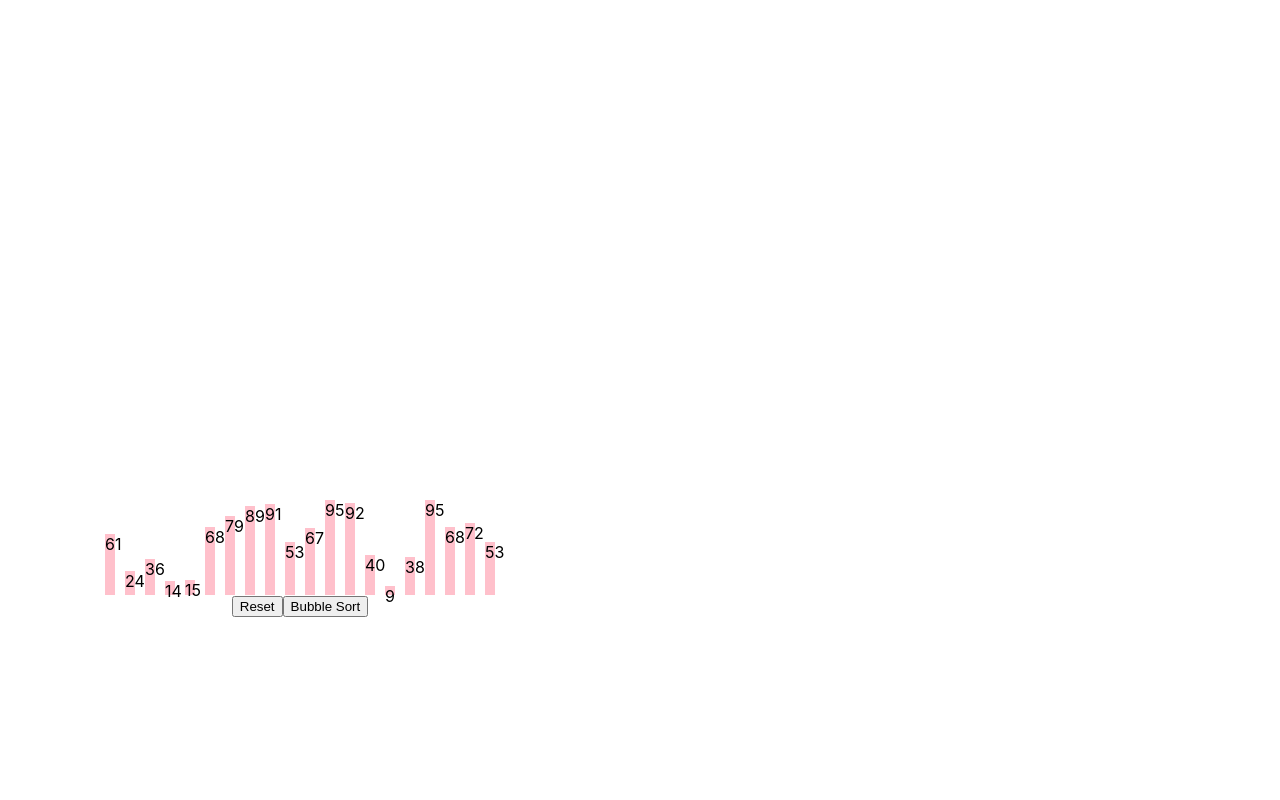
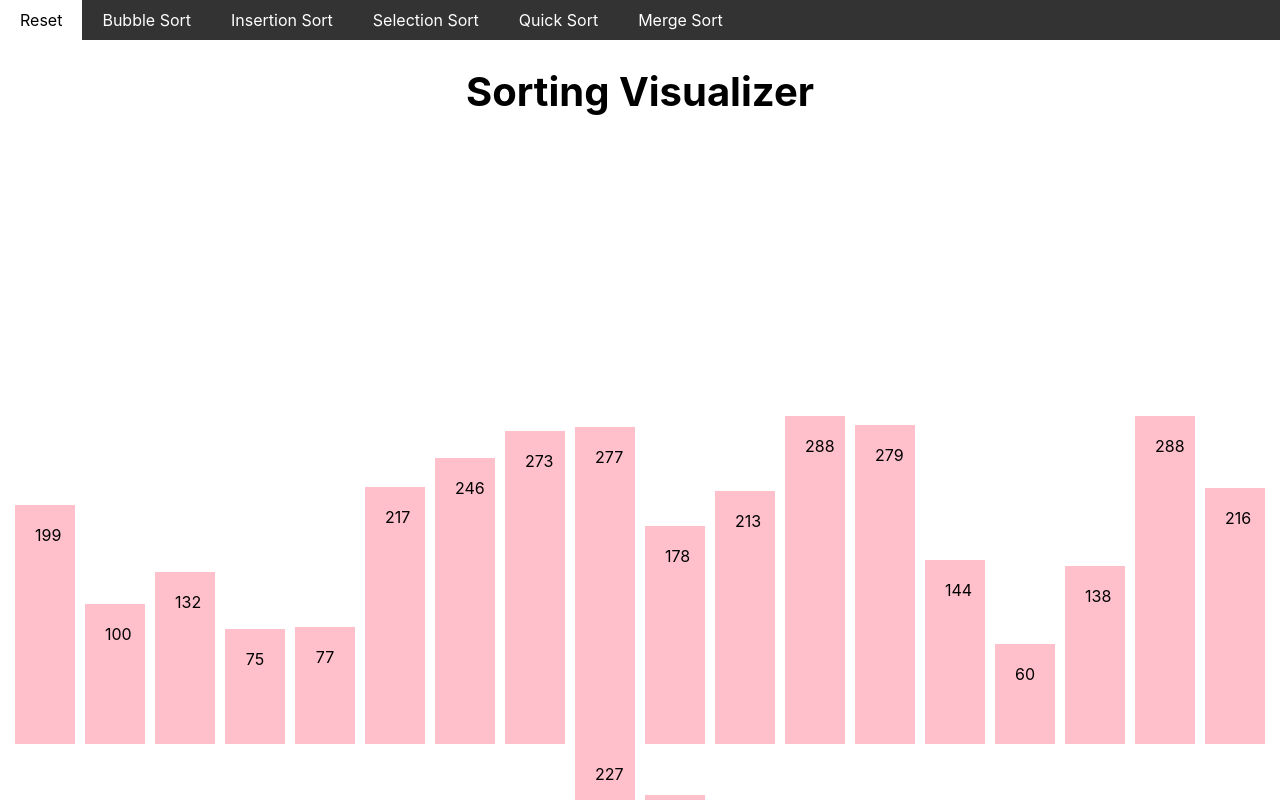
Before and after one commit to jiachengli1999/Sorting_visualizer, a React (Create React App) app in the folder my-app/: page / in a window 1280 px wide. Shown: the top 800 px of the page. Built offline with nearby package versions, Linux system fonts and the light colour scheme.

Commit message:
updated layout

```diff
--- /dev/null
+++ b/my-app/src/sorting/BubbleSort.js
@@ -0,0 +1,43 @@
+
+function BubbleSortAlgo(arr){
+    // push 4 times
+    var pairs= []
+    const length = arr.length
+    var res_arr = arr.slice()
+    for (var i=0; i< length-1; i++){
+        for(var j=0; j < length-i-1; j++){
+            let temp = res_arr[j]
+            let temp2 = res_arr[j+1]
+            var end = (j === length-i-2 ? true: false)
+            var reset = (j === 0) ? false : true
+            // 1st: Change iterating blocks to green
+            pairs.push([j, j+1, reset])
+            if (res_arr[j] > res_arr[j+1]){
+                [res_arr[j], res_arr[j+1]] = [res_arr[j+1], res_arr[j]]
+                // 2nd: change color to red for swapping
+                pairs.push([j, j+1])
+                // 3rd: swap bars
+                pairs.push([j, temp2, j+1, temp])
+                // 4th: change bar colors back to initial color
+                pairs.push([j, j+1, end])
+            }
+            else{
+                // 2nd: no change
+                pairs.push([-1])
+                // 3rd: no change
+                pairs.push([-1])
+                // 4th: change color if end
+                if (end) {
+                    pairs.push([j, j+1, end])
+                }
+                else{ pairs.push([-1])}
+            }
+        }
+    }
+    const sorted = arr.slice().sort((a, b) => a - b)
+    console.log(res_arr)
+    console.log(sorted)
+    return pairs
+}
+
+export default BubbleSortAlgo
--- a/my-app/src/sorting/sortingVisualizer.css
+++ b/my-app/src/sorting/sortingVisualizer.css
@@ -1,15 +1,43 @@
 .container{
-    position: absolute;
-    top: 500px;
-    left:100px;
+    position: relative;
+    height: 100%;
+
 }
 
+.button_section{
+    /* border: 5px solid black; */
+    background-color: #333;
+    height: 40px;
+}
+
+.button_section label{
+    color: white;
+    float: left;
+    padding: 10px 20px;
+}
+
+.button_section label:hover{
+    background-color: white;
+    color: black;
+    overflow: hidden;
+}
 .bar{
     display: inline-block;
-    width: 10px;
+    width: 20px;
     /* Make bars up right: */
     vertical-align: bottom;
-    text-align: center;
-    /* padding: 5px; */
+    /* separate bars */
     margin: 0px 5px;
+    /* Make individual bars bigger */
+    padding: 20px;
 }
+
+.graph_section{
+    position: relative;
+    margin-top: 300px;
+
+}
+
+.title{
+    font-size: 20px;
+}
--- a/my-app/src/sorting/sortingVisualizer.js
+++ b/my-app/src/sorting/sortingVisualizer.js
@@ -1,13 +1,18 @@
 import React, {Component} from 'react'
 import './sortingVisualizer.css'
+import BubbleSortAlgo from './BubbleSort.js'
 
 const ANIMATION_SPEED= 10
+const INITIAL_COLOR = 'pink'
+const SUCCESS_COLOR = '#7FFFD4' // also iteration color
+const SWAP_COLOR = '#F08080'
+const DONE_COLOR = '#E6E6FA'
 
 class SortingVisualizer extends Component{
     constructor(){
         super()
         this.state = ({
-            arr: []
+            arr: [],
         })
         this.resetArr = this.resetArr.bind(this)
         this.BubbleSort = this.BubbleSort.bind(this)
@@ -29,25 +34,24 @@ class SortingVisualizer extends Component{
         const array_bars = document.getElementsByClassName('bar')
         const animation = BubbleSortAlgo(this.state.arr)
         for (var i=0; i <animation.length; i++){
-            var changeToGreen = (i%4===0)
             if (animation[i][0] === -1){
                 continue;
             }
-            else if (changeToGreen){
+            else if (i%4===0){
                 const [barIndex1, barIndex2, reset] = animation[i]
                 setTimeout(function(index1, index2){
-                    array_bars[index1].style.backgroundColor ='green'
-                    array_bars[index2].style.backgroundColor = 'green'
+                    array_bars[index1].style.backgroundColor = SUCCESS_COLOR
+                    array_bars[index2].style.backgroundColor = SUCCESS_COLOR
                     if (reset){
-                        array_bars[index1-1].style.backgroundColor = 'pink'
+                        array_bars[index1-1].style.backgroundColor = INITIAL_COLOR
                     }
                 }, i*ANIMATION_SPEED, barIndex1, barIndex2)
             }
             else if (i%4 === 1){
                 const [barIndex1, barIndex2] = animation[i]
                 setTimeout(function(index1, index2){
-                    array_bars[index1].style.backgroundColor ='red'
-                    array_bars[index2].style.backgroundColor = 'red'
+                    array_bars[index1].style.backgroundColor =SWAP_COLOR
+                    array_bars[index2].style.backgroundColor = SWAP_COLOR
                 }, i*ANIMATION_SPEED, barIndex1, barIndex2)
             }
             else if (i%4 === 2){
@@ -63,8 +67,8 @@ class SortingVisualizer extends Component{
             }
             else if(i%4 ===3){
                 const [barIndex1, barIndex2, end] = animation[i]
-                const color1 = 'pink'
-                const color2 = end ? 'purple' : 'pink'
+                const color1 = INITIAL_COLOR
+                const color2 = end ? DONE_COLOR : INITIAL_COLOR
                 setTimeout(function(index1, index2){
                     array_bars[index1].style.backgroundColor = color1
                     array_bars[index2].style.backgroundColor = color2
@@ -75,89 +79,67 @@ class SortingVisualizer extends Component{
             if (i === animation.length-1){
                 // make first column purple
                 setTimeout(()=>{
-                    array_bars[0].style.backgroundColor = 'purple'
+                    array_bars[0].style.backgroundColor = DONE_COLOR
                 }, i*ANIMATION_SPEED)
                 // make all columns green
                 setTimeout(() => {
                     for (var i=0; i < array_bars.length; i++){
-                        array_bars[i].style.backgroundColor = 'green'
+                        array_bars[i].style.backgroundColor = SUCCESS_COLOR
                     }
                 }, i*ANIMATION_SPEED)
             }
         }
+    }
+
+    InsertionSort(){
 
     }
 
+    SelectionSort(){
+
+    }
+
+    QuickSort(){
+
+    }
+
+    MergeSort(){
+
+    }
+
+
     render(){
         return(
+            <div>
+                <div className='button_section'>
+                    <label onClick={this.resetArr}>Reset</label>
+                    <label onClick={this.BubbleSort}>Bubble Sort</label>
+                    <label onClick={this.InsertionSort}>Insertion Sort</label>
+                    <label onClick={this.SelectionSort}>Selection Sort</label>
+                    <label onClick={this.QuickSort}>Quick Sort</label>
+                    <label onClick={this.MergeSort}>Merge Sort</label>
+                </div>
                 <div className='container'>
+                    <div className='title'><h1>Sorting Visualizer</h1></div>
                     <div className='graph_section'>
                         {this.state.arr.map((i, index) =>(
                             <div className='bar' key={index}
-                        style={{height: `${i}px`, backgroundColor: 'pink'}}>
-                            {i}
+                            style={{height: `${i}px`, backgroundColor: INITIAL_COLOR}}>
+                                <div className='text' key={index}>{i}</div>
                             </div>
                         ))}
                     </div>
-                <div className='button_section'>
-                    <button onClick={this.resetArr}>Reset</button>
-                    <button onClick={this.BubbleSort}>Bubble Sort</button>
                 </div>
             </div>
         )
     }
 }
 
-// returns a random number from 5-100
+// returns a random number from 50-300
 function getRandNum(){
-    const min = 5
-    const max = 100
+    const min = 50
+    const max = 300
     return Math.floor(min + Math.random() * (max - min))
 }
 
-function BubbleSortAlgo(arr){
-    // push 4 times
-    // first time: change the color of the two bars to green
-    // seoncd time: reset the color of first bar
-    // third time: change height of first bar
-    // fourth time: change height of second bar
-    var pairs= []
-    const length = arr.length
-    var res_arr = arr.slice()
-    for (var i=0; i< length-1; i++){
-        for(var j=0; j < length-i-1; j++){
-            let temp = res_arr[j]
-            let temp2 = res_arr[j+1]
-            var end = (j === length-i-2 ? true: false)
-            var reset = (j === 0) ? false : true
-            // 1st: Change color to green
-            // reset prev bar if current is not two pairs
-            pairs.push([j, j+1, reset])
-            if (res_arr[j] > res_arr[j+1]){
-                [res_arr[j], res_arr[j+1]] = [res_arr[j+1], res_arr[j]]
-                // 2nd: change color to red
-                pairs.push([j, j+1])
-                // 3rd: change positions
-                pairs.push([j, temp2, j+1, temp])
-                // 4th: change color back
-                pairs.push([j, j+1, end])
-            }
-            else{
-                // 2nd: no change
-                pairs.push([-1])
-                // 3rd: no change
-                pairs.push([-1])
-                // 4th: change color if end
-                if (end) {
-                    pairs.push([j, j+1, end])
-                }
-                else{ pairs.push([-1])}
-            }
-        }
-    }
-    const sorted = arr.slice().sort((a, b) => a - b)
-    console.log(res_arr)
-    console.log(sorted)
-    return pairs
-}
 export default SortingVisualizer
```
Lines whose indentation alone changed are shown as unchanged.
